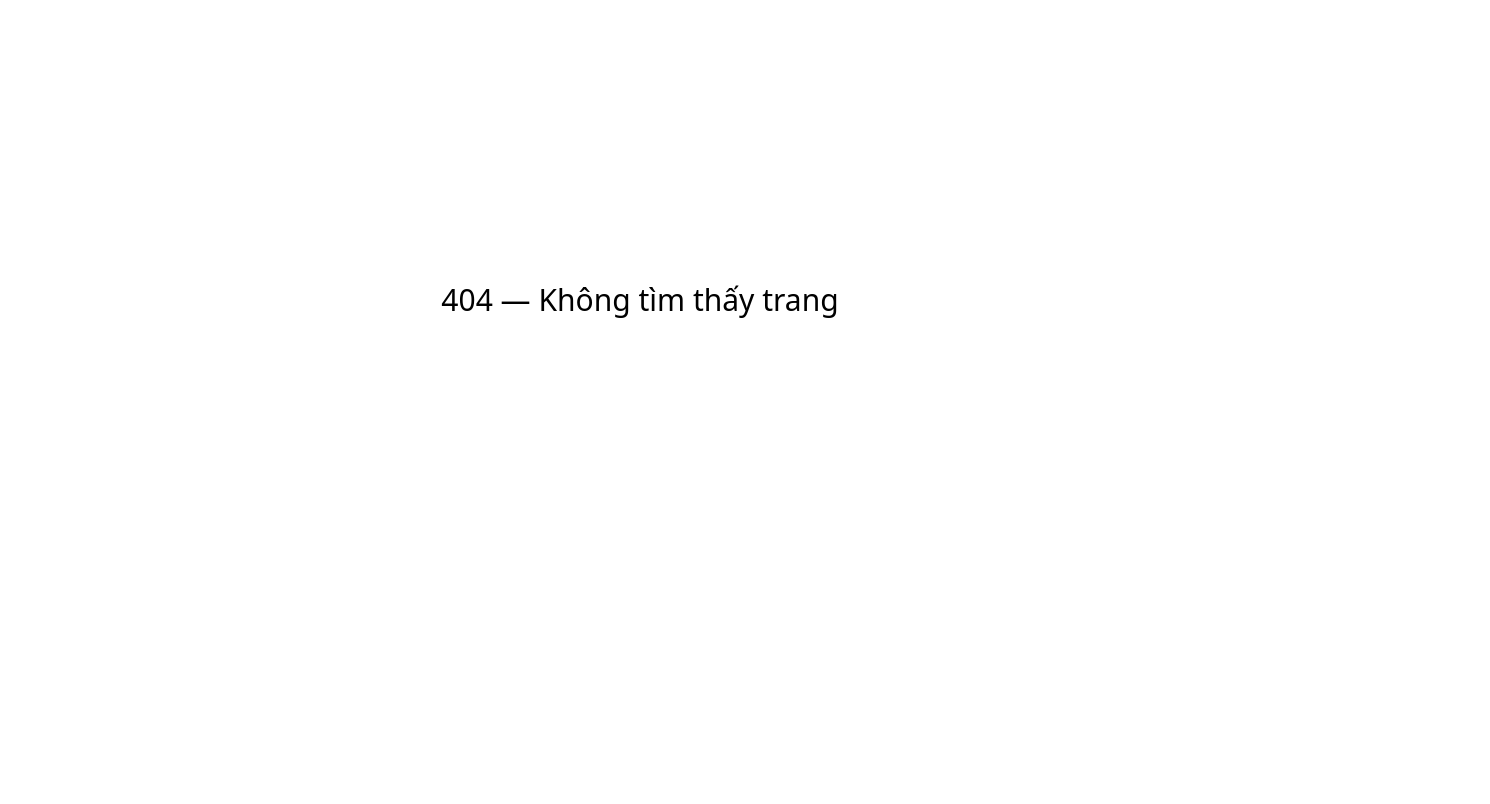
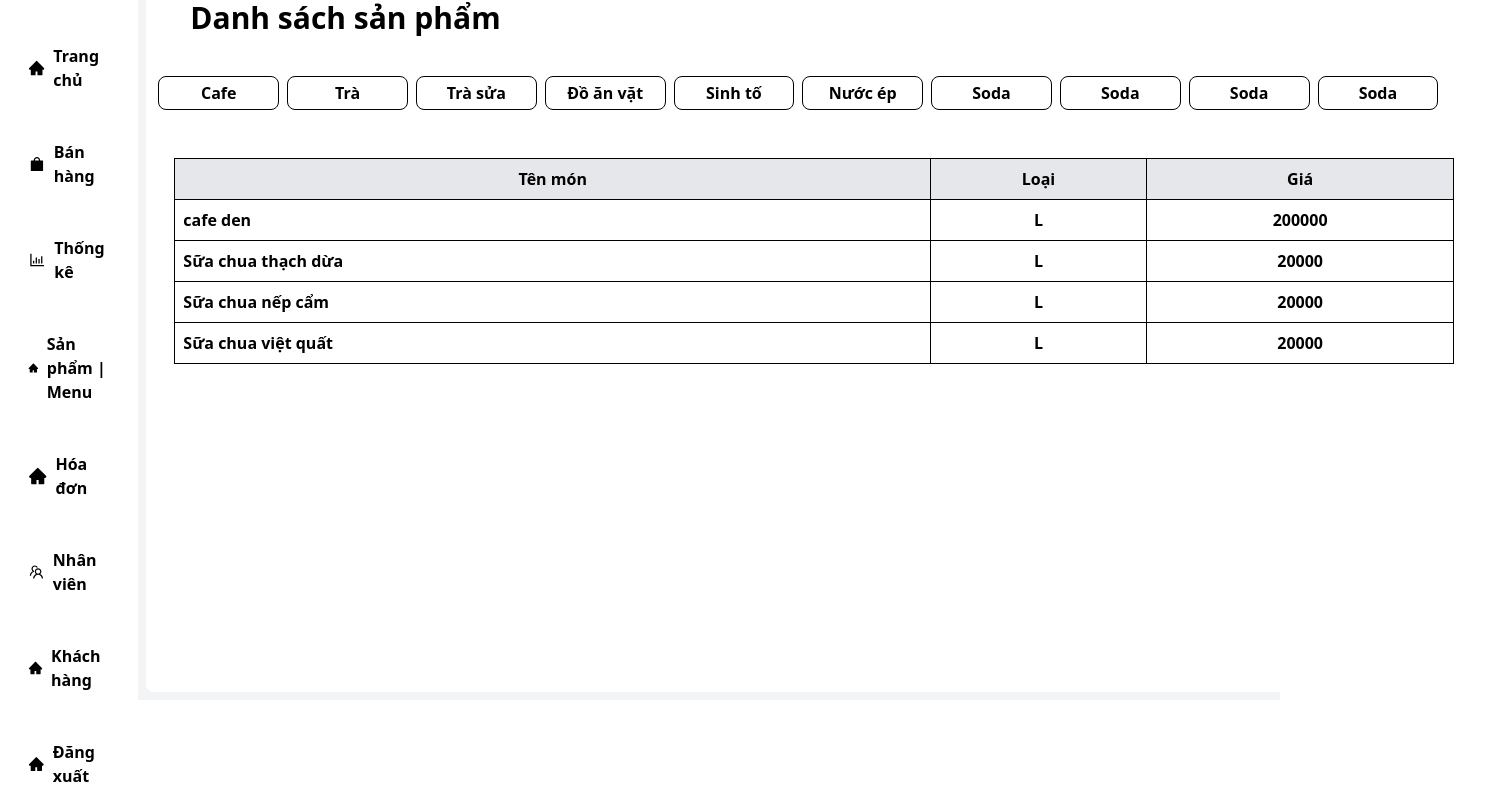
Before and after one commit to Han2412/Frontend-QLDAPM, a React (Vite) app: page /product in a window 1280 px wide. Before the commit this address had no page. Shown: the part 100-904 px from the top of the page, 1490 px wide, since content can reach past the window. Before the commit the page ends 800 px from the top, so only its background shows below. Built offline with nearby package versions, Linux system fonts and the light colour scheme.

Commit message:
feat: update ui Product list and modal

```diff
--- a/src/components/Layouts/Header.jsx
+++ b/src/components/Layouts/Header.jsx
@@ -9,7 +9,7 @@
                 <img src={Avatar} className="w-12 h-12"></img>
                 <div className="flex flex-col font-semibold">
                     <span>Tên nhân viên</span>
-                    <span className="text-sm">Tên chức vụ</span>
+                    <span className="text-sm text-gray-400">Tên chức vụ</span>
                 </div>
             </div>
         </div>
--- a/src/components/Layouts/LayoutAdmin.jsx
+++ b/src/components/Layouts/LayoutAdmin.jsx
@@ -12,7 +12,7 @@
       <Sidebar />
       <div className="flex-1 flex flex-col">
         <Header />
-        <main className="p-6 flex-1 overflow-auto">
+        <main className="p-2 flex-1 overflow-auto">
           <Outlet />
         </main>
       </div>
--- a/src/components/Layouts/Sidebar.jsx
+++ b/src/components/Layouts/Sidebar.jsx
@@ -22,7 +22,7 @@
         navigate("/statistics"); // Thống kê
         break;
       case 4:
-        navigate("/bills"); // Hóa đơn
+        navigate("/product"); // product
         break;
       case 6:
         navigate("/employees"); // Nhân viên
@@ -51,56 +51,56 @@
       <ul className="flex flex-col gap-4 mt-8">
         <li
           onClick={() => navigating(1)}
-          className="flex items-center justify-start gap-2 font-semibold cursor-pointer hover:bg-[#0BB783] p-4 mx-8 rounded-lg"
+          className="flex items-center justify-start gap-2 font-semibold cursor-pointer hover:bg-[#0BB783] p-4 mx-3 rounded-lg"
         >
           <AiFillHome className="w-6 h-6" /> Trang chủ
         </li>
 
         <li
           onClick={() => navigating(2)}
-          className="flex items-center justify-start gap-2 font-semibold cursor-pointer hover:bg-[#0BB783] p-4 mx-8 rounded-lg"
+          className="flex items-center justify-start gap-2 font-semibold cursor-pointer hover:bg-[#0BB783] p-4 mx-3 rounded-lg"
         >
           <AiFillShopping className="w-6 h-6" /> Bán hàng
         </li>
 
         <li
           onClick={() => navigating(3)}
-          className="flex items-center justify-start gap-2 font-semibold cursor-pointer hover:bg-[#0BB783] p-4 mx-8 rounded-lg"
+          className="flex items-center justify-start gap-2 font-semibold cursor-pointer hover:bg-[#0BB783] p-4 mx-3 rounded-lg"
         >
           <AiOutlineBarChart className="w-6 h-6" /> Thống kê
         </li>
 
         <li
           onClick={() => navigating(4)}
-          className="flex items-center justify-start gap-2 font-semibold cursor-pointer hover:bg-[#0BB783] p-4 mx-8 rounded-lg"
+          className="flex items-center justify-start gap-2 font-semibold cursor-pointer hover:bg-[#0BB783] p-4 mx-3 rounded-lg"
         >
           <AiFillHome className="w-6 h-6" /> Sản phẩm | Menu
         </li>
 
         <li
           onClick={() => navigating(5)}
-          className="flex items-center justify-start gap-2 font-semibold cursor-pointer hover:bg-[#0BB783] p-4 mx-8 rounded-lg"
+          className="flex items-center justify-start gap-2 font-semibold cursor-pointer hover:bg-[#0BB783] p-4 mx-3 rounded-lg"
         >
           <AiFillHome className="w-6 h-6" /> Hóa đơn
         </li>
 
         <li
           onClick={() => navigating(6)}
-          className="flex items-center justify-start gap-2 font-semibold cursor-pointer hover:bg-[#0BB783] p-4 mx-8 rounded-lg"
+          className="flex items-center justify-start gap-2 font-semibold cursor-pointer hover:bg-[#0BB783] p-4 mx-3 rounded-lg"
         >
           <AiOutlineTeam className="w-6 h-6" /> Nhân viên
         </li>
 
         <li
           onClick={() => navigating(7)}
-          className="flex items-center justify-start gap-2 font-semibold cursor-pointer hover:bg-[#0BB783] p-4 mx-8 rounded-lg"
+          className="flex items-center justify-start gap-2 font-semibold cursor-pointer hover:bg-[#0BB783] p-4 mx-3 rounded-lg"
         >
           <AiFillHome className="w-6 h-6" /> Khách hàng
         </li>
 
         <li
           onClick={() => navigating(8)}
-          className="flex items-center justify-start gap-2 font-semibold cursor-pointer hover:bg-[#0BB783] p-4 mx-8 rounded-lg"
+          className="flex items-center justify-start gap-2 font-semibold cursor-pointer hover:bg-[#0BB783] p-4 mx-3 rounded-lg"
         >
           <AiFillHome className="w-6 h-6" /> Đăng xuất
         </li>
--- /dev/null
+++ b/src/pages/product/ModalAddProduct.jsx
@@ -0,0 +1,60 @@
+import React from "react";
+
+export default function ModalAddProduct({ isOpen, onClose, onSave, newProduct, setNewProduct }) {
+  if (!isOpen) return null;
+
+  return (
+    <div className="fixed inset-0 bg-gray-200/50 bg-opacity-40 flex justify-center items-center z-50">
+      <div className="bg-white rounded-lg p-6 w-96 shadow-lg">
+        <h2 className="text-xl font-bold mb-4">Thêm sản phẩm</h2>
+
+        <div className="flex flex-col gap-3">
+          <input
+            type="text"
+            placeholder="Tên món"
+            className="border rounded-lg p-2"
+            value={newProduct.name}
+            onChange={(e) =>
+              setNewProduct({ ...newProduct, name: e.target.value })
+            }
+          />
+          <select
+            className="border p-2 rounded-lg"
+            value={newProduct.size}
+            onChange={(e) =>
+              setNewProduct({ ...newProduct, size: e.target.value })
+            }
+          >
+            <option value="M">M</option>
+            <option value="L">L</option>
+            <option value="XL">XL</option>
+          </select>
+          <input
+            type="number"
+            placeholder="Giá"
+            className="border rounded-lg p-2"
+            value={newProduct.price}
+            onChange={(e) =>
+              setNewProduct({ ...newProduct, price: e.target.value })
+            }
+          />
+        </div>
+
+        <div className="flex justify-end gap-3 mt-6">
+          <button
+            onClick={onClose}
+            className="px-4 py-2 bg-gray-400 rounded-lg text-white"
+          >
+            Hủy
+          </button>
+          <button
+            onClick={onSave}
+            className="px-4 py-2 bg-[#0BB783] rounded-lg text-white"
+          >
+            Lưu
+          </button>
+        </div>
+      </div>
+    </div>
+  );
+}
--- a/src/pages/product/Productlist.jsx
+++ /dev/null
@@ -1,7 +0,0 @@
-export default function Productlist () {
-    return (
-        <div>
-            <h1 className="font-semibold">Danh sách sản phẩm</h1>
-        </div>
-    )
-}
--- /dev/null
+++ b/src/pages/product/index.jsx
@@ -0,0 +1,135 @@
+import { useState } from "react";
+import ModalAddProduct from "./ModalAddProduct";
+
+export default function Productlist() {
+  const categories = [
+    "Cafe",
+    "Trà",
+    "Trà sửa",
+    "Đồ ăn vặt",
+    "Sinh tố",
+    "Nước ép",
+    "Soda",
+    "Soda",
+    "Soda",
+    "Soda",
+  ];
+
+  // const [selectedCategories, setSelectedCategories] = useState("cafe");
+  const [products, setProducts] = useState([
+    { id: 1, name: "cafe den", size: "L", price: "200000" },
+    { id: 2, name: "Sữa chua thạch dừa", size: "L", price: 20000 },
+    { id: 3, name: "Sữa chua nếp cẩm", size: "L", price: 20000 },
+    { id: 4, name: "Sữa chua việt quất", size: "L", price: 20000 },
+  ]);
+
+  const [isOpen, setIsOpen] = useState(false);
+  const [newProduct, setNewProduct] = useState({
+    name: "",
+    size: "M",
+    price: "",
+  });
+
+  const handleAddProduct = () => {
+    if (!newProduct.name || !newProduct.price) return;
+
+    setProducts([...products, { id: products.length + 1, ...newProduct }]);
+
+    // Reset form + đóng modal
+    setNewProduct({ name: "", size: "M", price: "" });
+    setIsOpen(false);
+  };
+  return (
+    <div className="bg-white h-full rounded-lg ">
+      <div className="p-3 flex flex-col justify-center font-semibold">
+        <h1 className="font-semibold text-3xl pl-8">Danh sách sản phẩm</h1>
+        {/* tabs Catego */}
+        <div className="flex gap-2 mt-10 overflow-x-auto w-7xl">
+          {categories.map((cat) => (
+            <button
+              key={cat}
+              className=" w-35 px-3 py-1 border  hover:border-[#0BB783]  hover:text-[#0BB783] cursor-pointer rounded-lg font-semibold "
+            >
+              {cat}
+            </button>
+          ))}
+        </div>
+        {/* Table product  */}
+        <table className="border w-7xl rounded-lg mt-12  mx-4 pl-10 ">
+          <thead>
+            <tr className="bg-gray-200 ">
+              <th className="border p-2">Tên món</th>
+              <th className="border p-2">Loại </th>
+              <th className="border p-2">Giá</th>
+            </tr>
+          </thead>
+          <tbody>
+            {products.map((p) => (
+              <tr key={p.id}>
+                <td className="border p-2">{p.name}</td>
+                <td className="border p-2 text-center">{p.size}</td>
+                <td className="border p-2 text-center">{p.price}</td>
+              </tr>
+            ))}
+          </tbody>
+        </table>
+        {/* form add/Edit/ */}
+        <div className="flex  justify-around gap-2 mt-90 pl-1">
+          <div className="flex flex-col w-1/3 gap-2">
+            <span>Tên món</span>
+            <input
+              type="text"
+              placeholder="Tên món"
+              className="border rounded-lg p-2"
+            />
+          </div>
+          <div className="flex flex-col gap-2 w-1/5">
+            <span>Loại</span>
+            <select
+              name="size"
+              className=" w-45 text-center border p-2 rounded-lg"
+            >
+              <option value="M">M</option>
+              <option value="L">L</option>
+              <option value="XL">XL</option>
+            </select>
+          </div>
+          <div className="flex flex-col  w-1/3  gap-2">
+            <span>Giá</span>
+            <input
+              type="text"
+              placeholder="Giá"
+              className="border rounded-lg p-2"
+            />
+          </div>
+        </div>
+        {/* button */}
+        <div className="flex gap-3 justify-around mt-8 text-white">
+          <button
+            onClick={() => setIsOpen(true)}
+            className="w-65 bg-[#0BB783] rounded-lg px-6 py-2"
+          >
+            Thêm
+          </button>
+          <button className="w-65 bg-[#ff2f00] rounded-lg px-6 py-2">
+            Xóa
+          </button>
+          <button className="w-65 bg-[#0f15ce] rounded-lg px-6 py-2">
+            Sửa
+          </button>
+          <button className="w-65 bg-[#f5ae07] rounded-lg px-6 py-2">
+            Lưu
+          </button>
+        </div>
+      </div>
+      {/* Modal */}
+      <ModalAddProduct
+        isOpen={isOpen}
+        onClose={() => setIsOpen(false)}
+        onSave={handleAddProduct}
+        newProduct={newProduct}
+        setNewProduct={setNewProduct}
+      />
+    </div>
+  );
+}
--- a/src/routes/routesConfig.jsx
+++ b/src/routes/routesConfig.jsx
@@ -6,6 +6,8 @@
 import Statistical from "../pages/Statistical";
 
 const Home = lazy(() => import("../pages/Dashboard/Home"));
+const Productlist = lazy(() => import("../pages/product"));
+
 const routesConfig = [
   {
     path: "/login",
@@ -22,6 +24,7 @@
     children: [
       { path: "/home", index: true, element: <Home /> },
       { path: "/statistics", index: true, element: <Statistical /> },
+      { path: "/product", index: true, element: <Productlist /> },
 
       { index: true, element: <h1>Dashboard Home</h1> },
     ],
```
